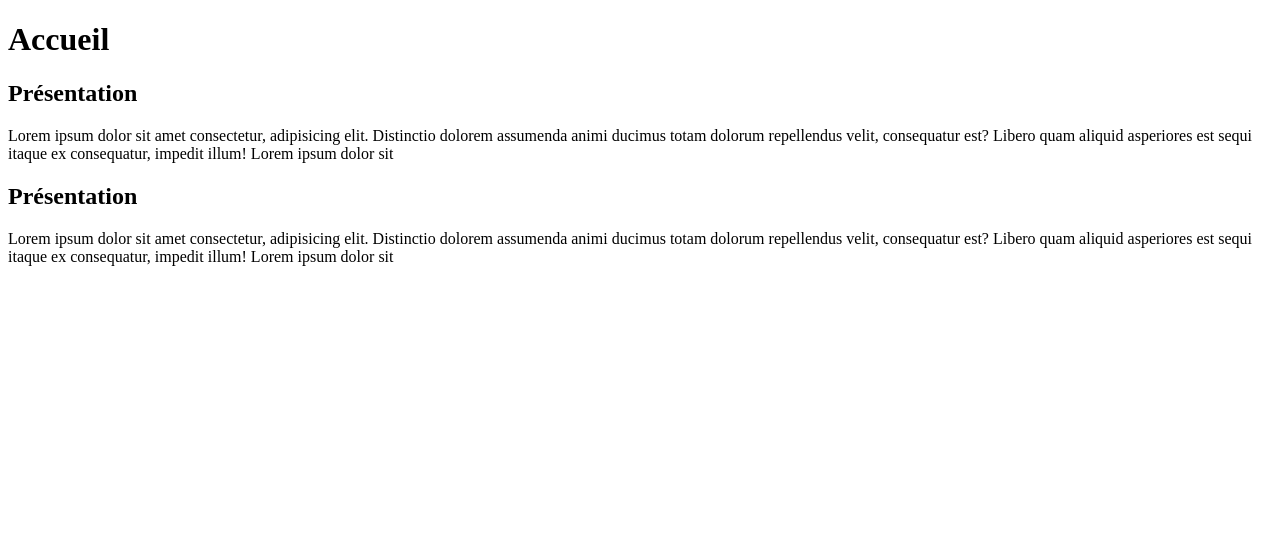
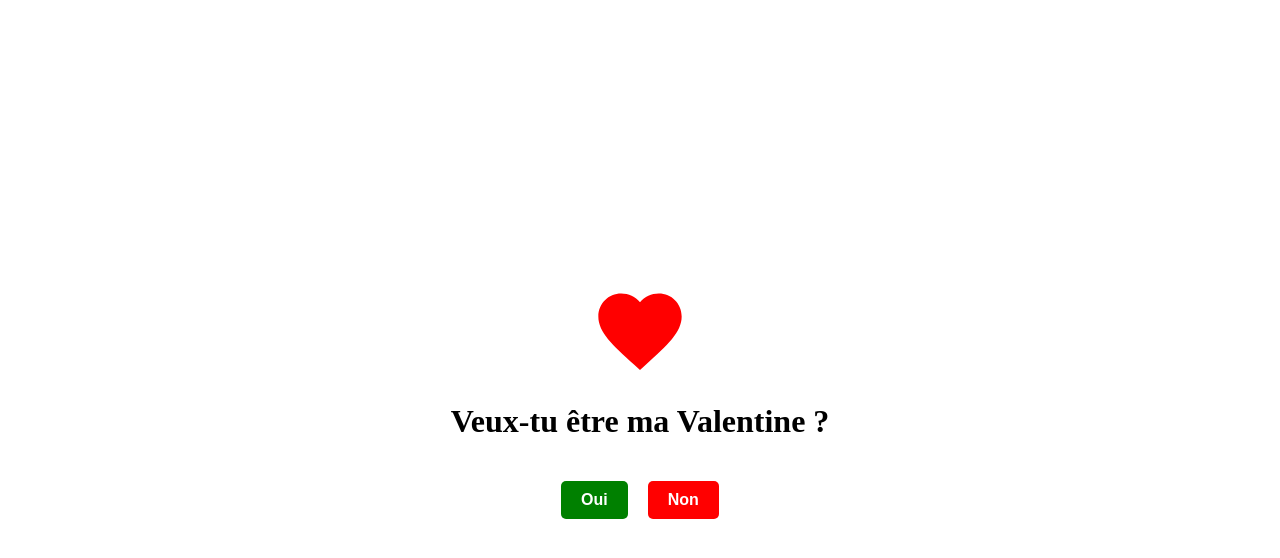
Before and after one commit to Lxmonexe/Lxmonexe.github.io, a plain HTML site: page index.html in a window 1280 px wide. Drawn offline with Linux system fonts and the light colour scheme.

Commit message:
Création d'une page pour la Saint-Valentin

```diff
--- a/index.html
+++ b/index.html
@@ -1,26 +1,63 @@
 <!DOCTYPE html>
 <html lang="fr">
 <head>
-    <meta charset="UTF-8">
-    <title>Accueil</title>
-    <link rel="stylesheet" href="css/style.css">
+  <meta charset="UTF-8">
+  <meta name="viewport" content="width=device-width, initial-scale=1.0">
+  <title>Saint Valentin &#10084;</title> <!-- Utilisation de l'entité HTML pour le cœur -->
+  <style>
+    /* Style pour centrer le texte et les boutons */
+    body {
+      display: flex;
+      justify-content: center;
+      align-items: center;
+      height: 100vh;
+      margin: 0;
+      flex-direction: column; /* Alignement vertical des éléments */
+    }
+    .button-container {
+      display: flex;
+      justify-content: center;
+      align-items: center;
+      margin-top: 20px; /* Marge entre le texte et les boutons */
+    }
+    .button-container button {
+      margin: 0 10px; /* Marge entre les boutons */
+      padding: 10px 20px;
+      border: none;
+      border-radius: 5px;
+      cursor: pointer;
+      font-size: 16px;
+      font-weight: bold;
+    }
+    #ouiButton {
+      background-color: green;
+      color: white;
+    }
+    #nonButton {
+      background-color: red;
+      color: white;
+    }
+  </style>
 </head>
 <body>
-    <header>
-        <h1>Accueil</h1>
-    </header>
-    <main>
-        <section>
-            <h2>Présentation</h2>
-            <p>Lorem ipsum dolor sit amet consectetur, adipisicing elit. Distinctio dolorem assumenda animi ducimus totam dolorum repellendus velit, consequatur est? Libero quam aliquid asperiores est sequi itaque ex consequatur, impedit illum!
-            Lorem ipsum dolor sit
-            </p>
-        </section>
-        <section>
-            <h2>Présentation</h2>
-            <p>Lorem ipsum dolor sit amet consectetur, adipisicing elit. Distinctio dolorem assumenda animi ducimus totam dolorum repellendus velit, consequatur est? Libero quam aliquid asperiores est sequi itaque ex consequatur, impedit illum!
-            Lorem ipsum dolor sit
-            </p>
-        </section>
 
+<svg width="100" height="100" xmlns="http://www.w3.org/2000/svg" viewBox="0 0 24 24">
+  <path fill="red" d="M12 21.35l-1.45-1.32C5.4 15.36 2 12.28 2 8.5 2 5.42 4.42 3 7.5 3c1.74 0 3.41.81 4.5 2.09C13.09 3.81 14.76 3 16.5 3 19.58 3 22 5.42 22 8.5c0 3.78-3.4 6.86-8.55 11.54L12 21.35z"/>
+</svg>
+
+<h1>Veux-tu être ma Valentine ?</h1>
+
+<div class="button-container">
+  <a href="invitation.html"><button id="ouiButton">Oui</button></a>
+  <button id="nonButton">Non</button>
+</div>
+
+<script>
+  // Fonction appelée lors du clic sur le bouton "Non"
+  document.getElementById("nonButton").addEventListener("click", function() {
+    document.getElementById("nonButton").style.display = "none"; // Masquer le bouton "Non"
+  });
+</script>
+
+</body>
 </html>
```
Also changed, not shown: invitation.html (added, +50 -0 lines).
